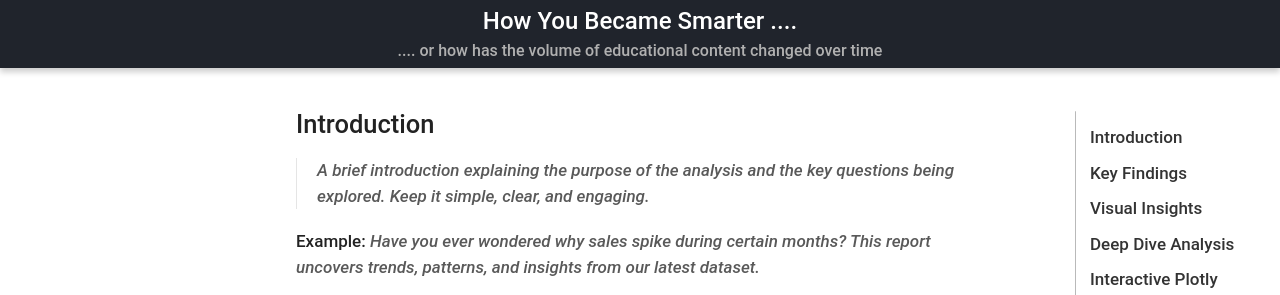
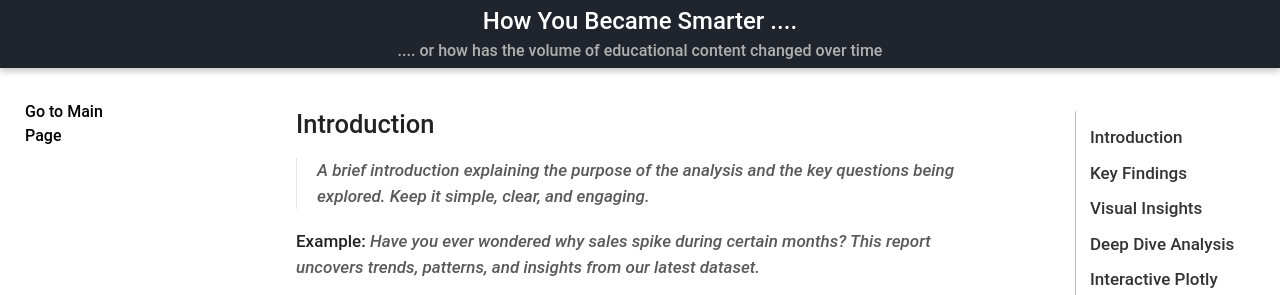
Before and after one commit to FredPili/ADAWebsite, a Jekyll site: the page built from template.md, in a window 1280 px wide. Shown: the top 295 px of the page. Built offline with Jekyll 4.4.1, drawn with Linux system fonts in a browser that asks for light colours.

Commit message:
update css

```diff
--- a/assets/css/styles.css
+++ b/assets/css/styles.css
@@ -307,10 +307,10 @@ footer {
 /* Sticky Button */
 .sticky-button {
   position: fixed;
-  top: 90; /* Position it at the top */
-  left: 5; /* Position it to the left */
+  top: 90px; /* Position it at the top */
+  left: 5px; /* Position it to the left */
   flex: 0 0 8%;
-  max-width: 150; /* Limit the maximum width */
+  max-width: 150px; /* Limit the maximum width */
   padding: 10px 20px;
   background-color: #ffffff; /* Button color */
   color: rgb(0, 0, 0); /* Text color */
```
